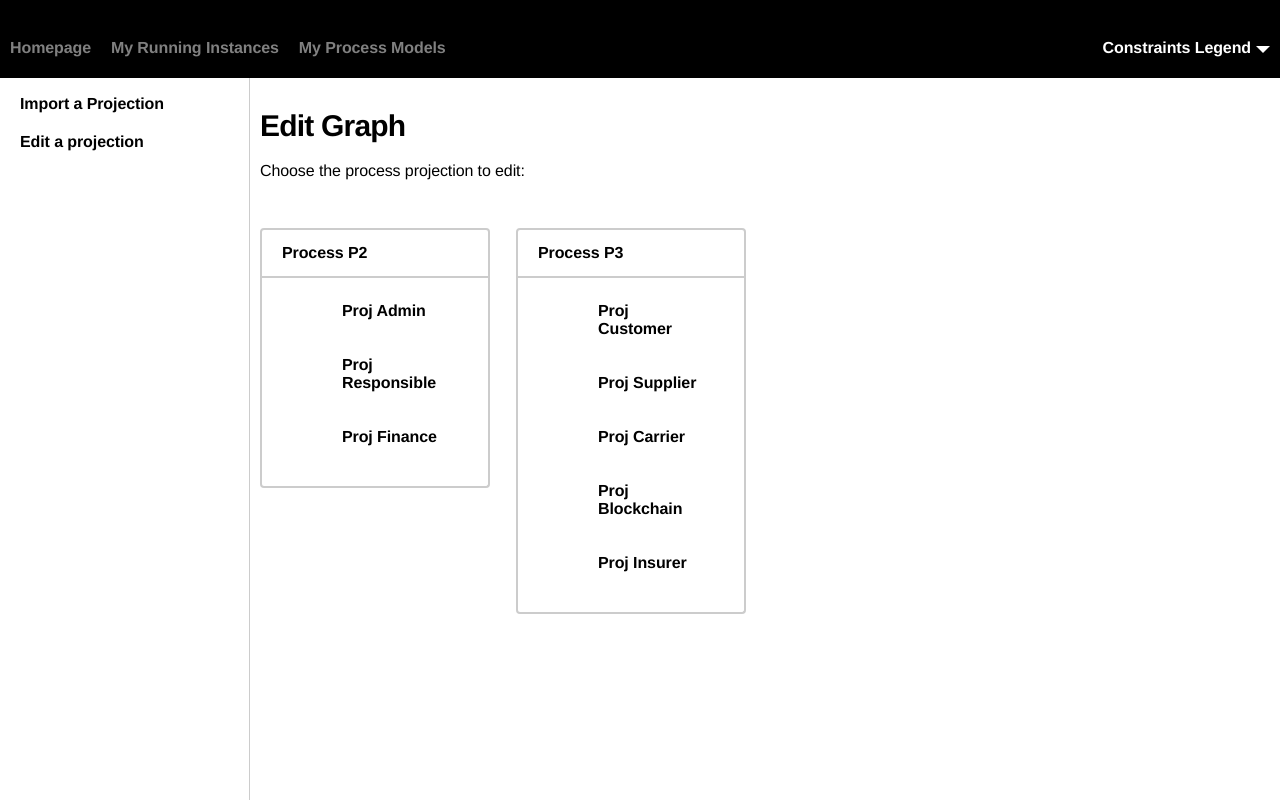
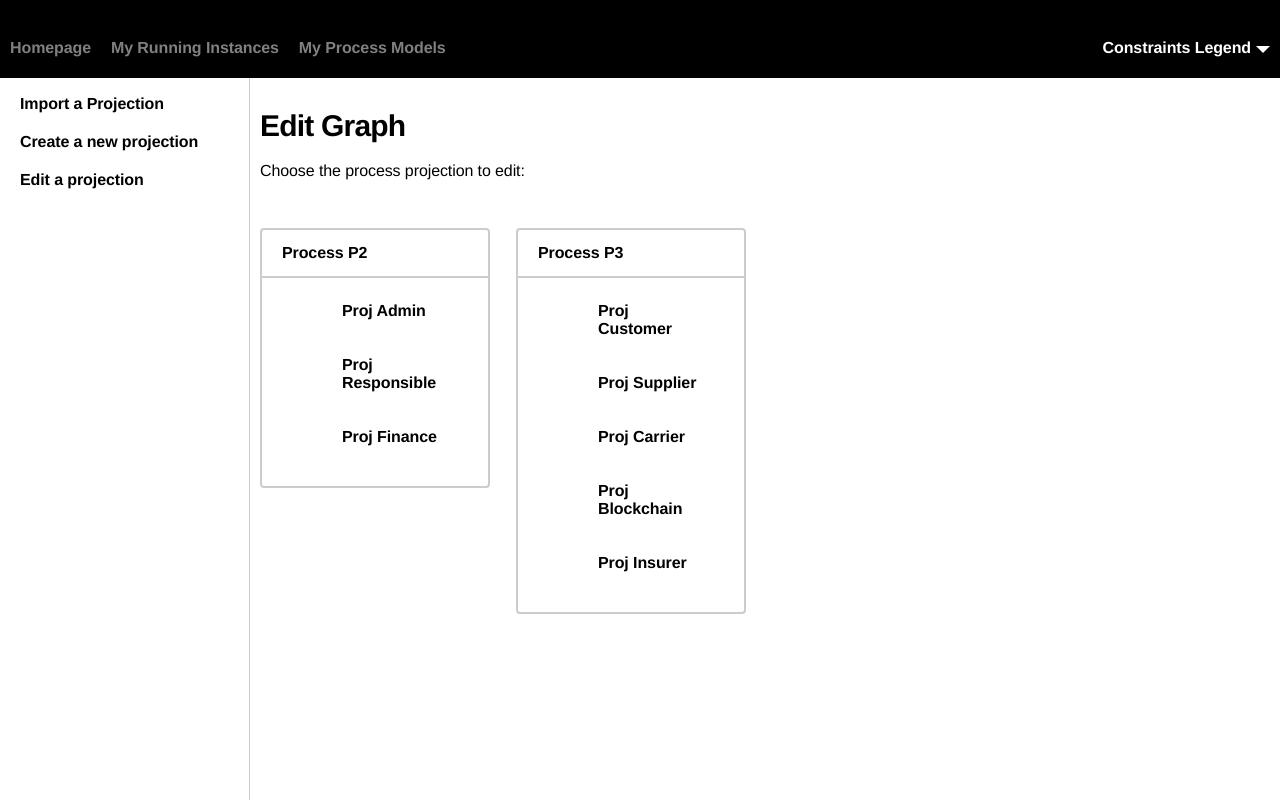
Before and after one commit to tiphainehenry/masterPlatform, a React (Create React App) app in the folder client/: page /edit in a window 1280 px wide. Built offline with nearby package versions, Linux system fonts and the light colour scheme; what cytoscape-context-menus, cytoscape-dagre, cytoscape-klay, cytoscape-panzoom would draw is missing.

Commit message:
sidebar add new page

```diff
--- a/client/src/App.js
+++ b/client/src/App.js
@@ -9,6 +9,7 @@ import {
   BrowserRouter
 } from "react-router-dom";
 import Homepage from './components/Homepage';
+import NewInstance from './components/NewInstance';
 import ViewPublic from './components/ViewPublic';
 import ViewRi from './components/ViewRi';
 import Edit from './components/Edit';
@@ -27,6 +28,7 @@ const App = () => (
       <Route exact path="/edit" component={Edit} />
       <Route exact path="/editing" component={EditionDeck} />
       <Route exact path="/create" component={Create} />
+      <Route exact path="/new" component={NewInstance} />
       <Switch>
           <Route
           exact
--- a/client/src/components/Create.js
+++ b/client/src/components/Create.js
@@ -32,6 +32,9 @@ class Create extends React.Component {
     e.preventDefault() // Stop form submit
     this.fileUpload(this.state.file).then((response) => {
       console.log(response.data);
+      if (response.data === "ok") {
+
+      }
     })
   }
 
--- a/client/src/components/SidebarModel.js
+++ b/client/src/components/SidebarModel.js
@@ -29,6 +29,7 @@ class SidebarModel extends React.Component {
                 //onSelect={selectedKey => alert(`selected ${selectedKey}`)}
                 >
                     <Nav.Link href="/create">Import a Projection</Nav.Link>
+                    <Nav.Link href="/new">Create a new projection</Nav.Link>
                     <Nav.Link href="/edit">Edit a projection</Nav.Link>
 
                 </Nav>
```
Also changed, not shown: client/src/components/NewInstance.js (added).
